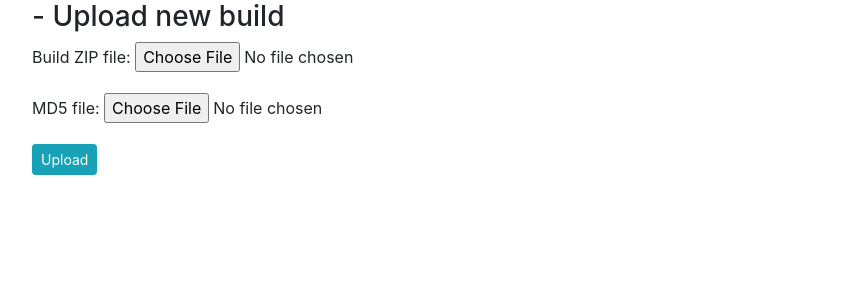
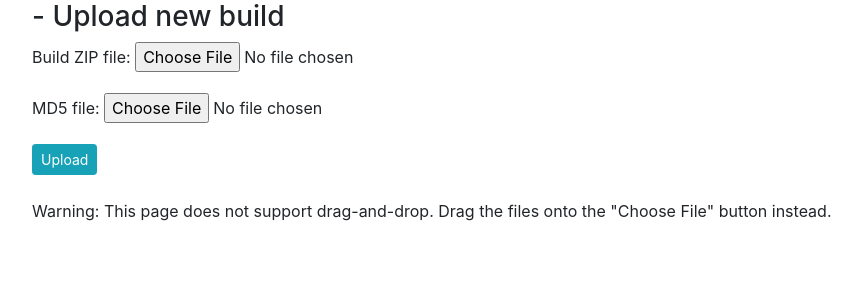
Before and after one commit to shipperstack/shipper, a Django app: template shipper/templates/shipper/build_upload.html in a window 1280 px wide. Shown: the part 56-356 px from the top of the page, without its empty margins (53-915 px from the left). Run offline with Django 3.2, Linux system fonts and the light colour scheme; the template is opened without the code that fills it: values that come from a table or form of the project are taken from there, others are empty; some libraries are stand-ins or nearby versions.

Commit message:
shipper: templates: add drag-and-drop warning for maintainers

```diff
--- a/shipper/templates/shipper/build_upload.html
+++ b/shipper/templates/shipper/build_upload.html
@@ -34,4 +34,9 @@
         {{ form.as_p }}
         <button class="btn btn-info btn-sm" type="submit">Upload</button>
     </form>
+
+    <br>
+
+    <p>Warning: This page does not support drag-and-drop. Drag the files onto the "Choose File" button instead.</p>
+
 {% endblock %}
```
